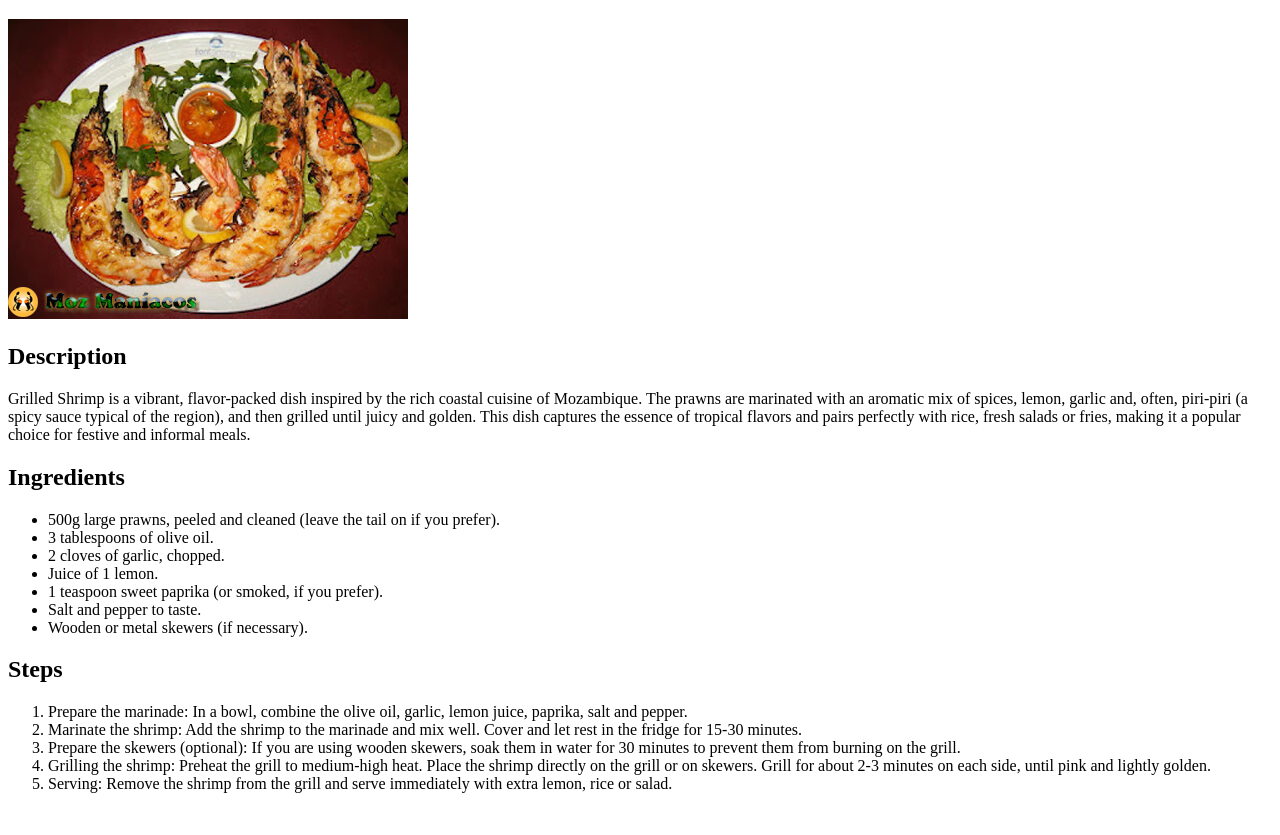
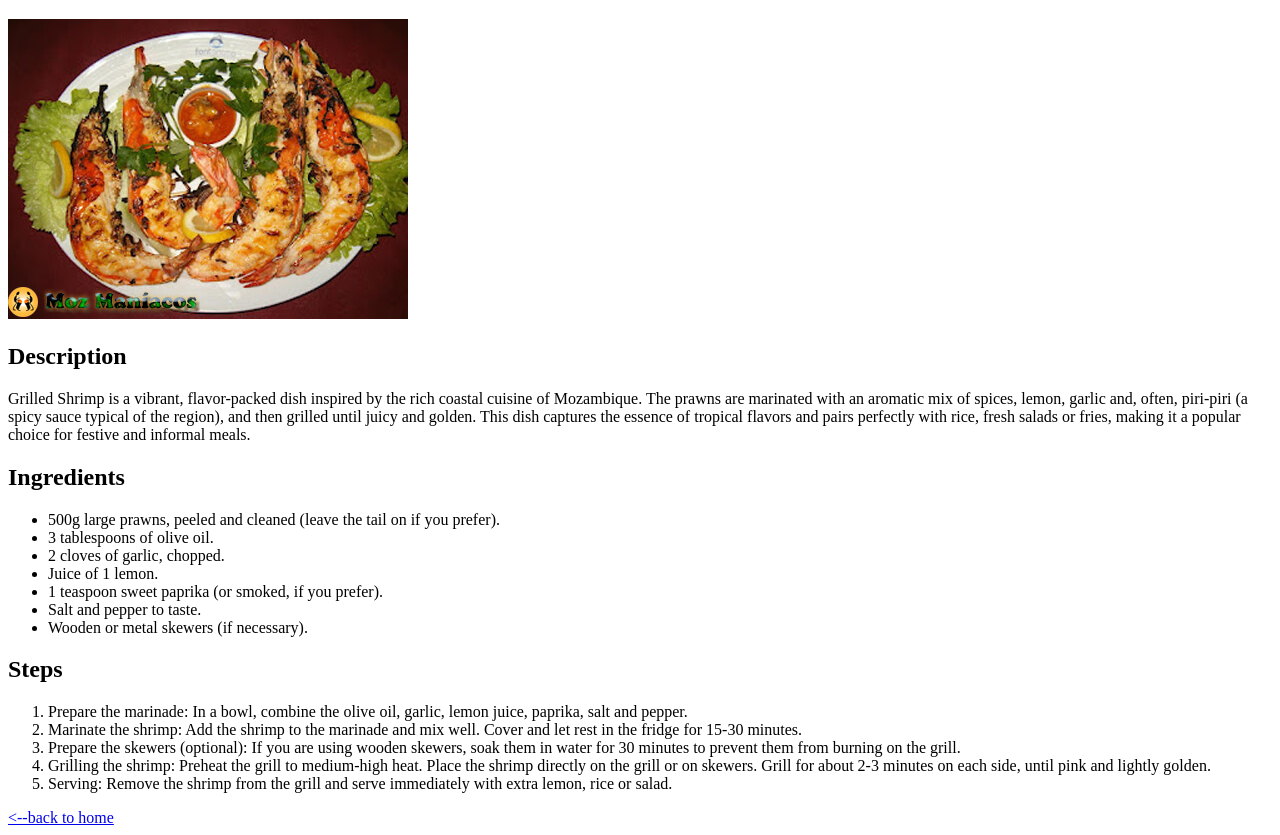
Before and after one commit to kelvenFigueiredo/odin-recipes, a plain HTML site: page recipes/Shrimp.html in a window 1280 px wide. Shown: the part 61-896 px from the top of the page. Before the commit the page ends 870 px from the top, so only its background shows below. Drawn offline with Linux system fonts and the light colour scheme.

Commit message:
FIX: add back to home link

```diff
--- a/recipes/Shrimp.html
+++ b/recipes/Shrimp.html
@@ -28,5 +28,6 @@
         <li>Grilling the shrimp: Preheat the grill to medium-high heat. Place the shrimp directly on the grill or on skewers. Grill for about 2-3 minutes on each side, until pink and lightly golden.</li>
         <li>Serving: Remove the shrimp from the grill and serve immediately with extra lemon, rice or salad.</li>
     </ol>
+    <a href="/index.html"><--back to home</a>
 </body>
 </html>
```
Also changed, not shown: recipes/matapa.html (+1 -0 lines), recipes/zambezian_chicken.html (+1 -0 lines).
